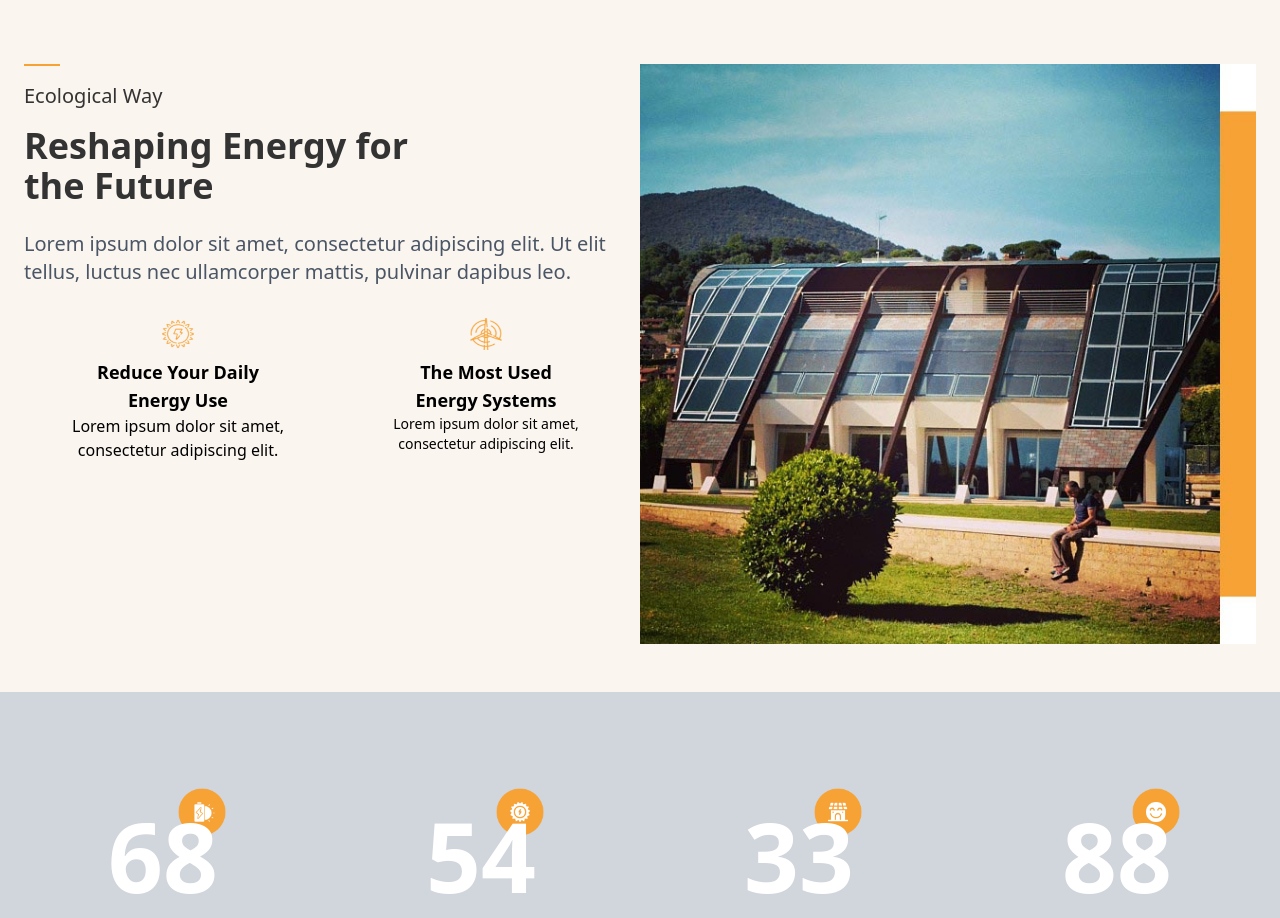
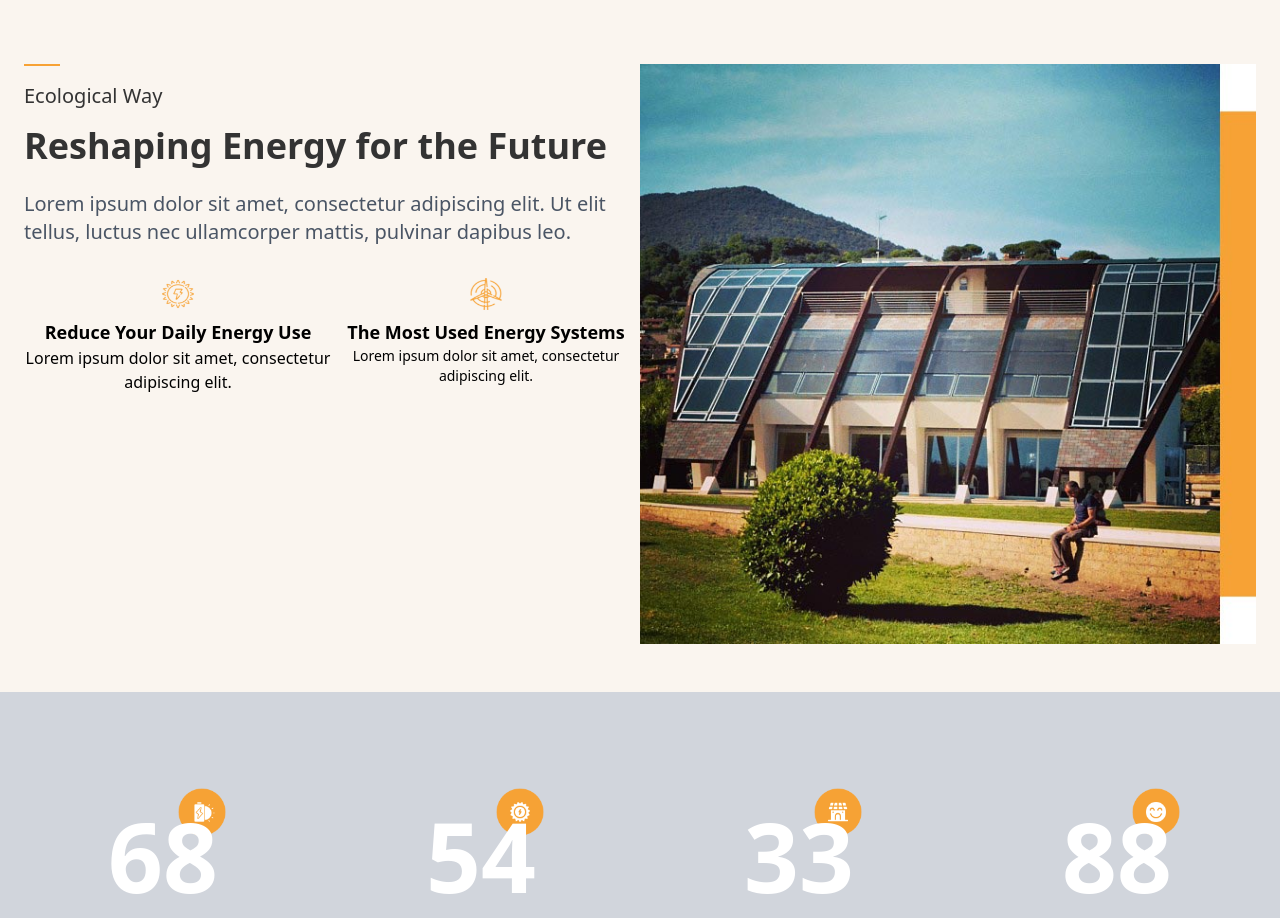
Before and after one commit to iahmadiqbal/SOLAM, a React (Vite) app: page / in a window 1280 px wide. Shown: the part 2720-3638 px from the top of the page. Built offline with nearby package versions, Linux system fonts and the light colour scheme; the HTML template or start-up script is replaced by a standard one.

Commit message:
Make EnergyAwareness section fully reusable with dynamic props

```diff
--- a/src/components/home/EnergyAwareness/index.tsx
+++ b/src/components/home/EnergyAwareness/index.tsx
@@ -1,6 +1,17 @@
 import { motion } from "framer-motion";
 
-const EnergyAwareness = () => {
+const EnergyAwareness = ({
+  heading = "Ecological Way",
+  title = "Reshaping Energy for the Future",
+  description = "Lorem ipsum dolor sit amet, consectetur adipiscing elit. Ut elit tellus, luctus nec ullamcorper mattis, pulvinar dapibus leo.",
+  feature1Icon = "images/ReducedailyEnergy.png",
+  feature1Title = "Reduce Your Daily Energy Use",
+  feature1Text = "Lorem ipsum dolor sit amet, consectetur adipiscing elit.",
+  feature2Icon = "images/TheMostusedEnergysystem.png",
+  feature2Title = "The Most Used Energy Systems",
+  feature2Text = "Lorem ipsum dolor sit amet, consectetur adipiscing elit.",
+  mainImage = "images/EnergyReshapping.jpg",
+}) => {
   const motionProps = {
     initial: { x: -200 },
     animate: { x: 0 },
@@ -14,9 +25,7 @@ const EnergyAwareness = () => {
   };
 
   return (
-    <>
     <section className="flex flex-col md:flex-row items-start justify-between py-12 px-6 bg-[#FAF5EF]">
-        {/* Content section */}
       <motion.div className="md:w-1/2 w-full text-left" {...motionProps}>
         <div className="w-9 border-t-2 border-[#F7A235] mb-4"></div>
 
@@ -26,7 +35,7 @@ const EnergyAwareness = () => {
           animate={{ x: 0 }}
           transition={{ duration: 0.6, delay: 0.2 }}
         >
-            Ecological Way
+          {heading}
         </motion.h2>
 
         <motion.p
@@ -35,7 +44,12 @@ const EnergyAwareness = () => {
           animate={{ x: 0 }}
           transition={{ duration: 0.6, delay: 0.4 }}
         >
-            Reshaping Energy for <br /> the Future
+          {title.split("\n").map((line, index) => (
+            <span key={index}>
+              {line}
+              <br />
+            </span>
+          ))}
         </motion.p>
 
         <motion.p
@@ -44,8 +58,7 @@ const EnergyAwareness = () => {
           animate={{ x: 0 }}
           transition={{ duration: 0.6, delay: 0.6 }}
         >
-            Lorem ipsum dolor sit amet, consectetur adipiscing elit. Ut elit
-            tellus, luctus nec ullamcorper mattis, pulvinar dapibus leo.
+          {description}
         </motion.p>
 
         <div className="flex flex-col md:flex-row justify-between mb-8 space-y-6 md:space-y-0">
@@ -57,17 +70,26 @@ const EnergyAwareness = () => {
           >
             <span className="flex flex-col items-center">
               <img
-                  src="images/ReducedailyEnergy.png"
-                  alt="Energy Icon"
+                src={feature1Icon}
+                alt="Feature 1 Icon"
                 className="w-8 h-8 mb-2"
               />
               <h2 className="text-lg font-semibold text-center">
-                  Reduce Your Daily <br />
-                  Energy Use
+                {feature1Title.split("\n").map((line, index) => (
+                  <span key={index}>
+                    {line}
+                    <br />
+                  </span>
+                ))}
               </h2>
             </span>
             <p className="text-normal text-1xl text-center">
-                Lorem ipsum dolor sit amet, <br /> consectetur adipiscing elit.
+              {feature1Text.split("\n").map((line, index) => (
+                <span key={index}>
+                  {line}
+                  <br />
+                </span>
+              ))}
             </p>
           </motion.div>
 
@@ -79,18 +101,26 @@ const EnergyAwareness = () => {
           >
             <span className="flex flex-col items-center">
               <img
-                  src="images/TheMostusedEnergysystem.png"
-                  alt="Energy Icon"
+                src={feature2Icon}
+                alt="Feature 2 Icon"
                 className="w-8 h-8 mb-2"
               />
               <h2 className="text-lg font-semibold text-center">
-                  The Most Used <br />
-                  Energy Systems
+                {feature2Title.split("\n").map((line, index) => (
+                  <span key={index}>
+                    {line}
+                    <br />
+                  </span>
+                ))}
               </h2>
             </span>
             <p className="text-sm text-center">
-                Lorem ipsum dolor sit amet,
-                <br /> consectetur adipiscing elit.
+              {feature2Text.split("\n").map((line, index) => (
+                <span key={index}>
+                  {line}
+                  <br />
+                </span>
+              ))}
             </p>
           </motion.div>
         </div>
@@ -98,13 +128,12 @@ const EnergyAwareness = () => {
 
       <motion.div className="md:w-1/2 w-full" {...motionImageProps}>
         <img
-            src="images/EnergyReshapping.jpg"
+          src={mainImage}
           alt="Energy Systems"
           className="w-full h-auto object-cover"
         />
       </motion.div>
     </section>
-    </>
   );
 };
 
```
Lines whose indentation alone changed are shown as unchanged.
